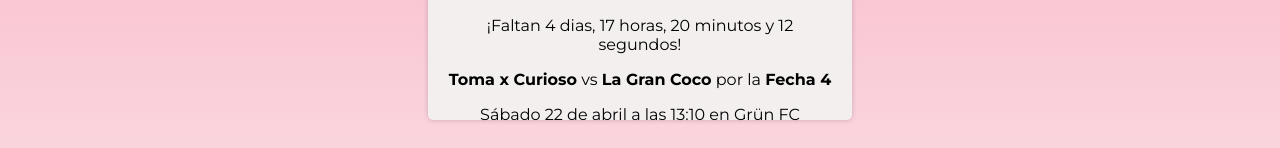
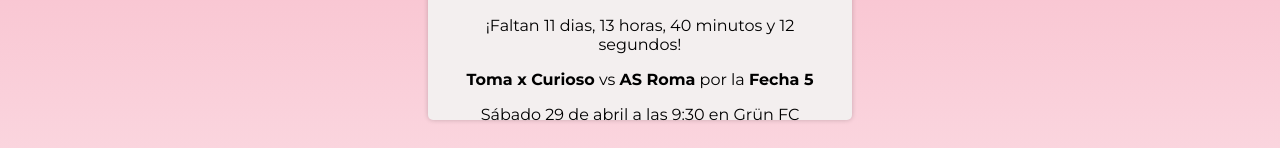
Before and after one commit to mauriciooubina/txc-web, a React (Create React App) app: page / in a window 1280 px wide. Shown: the part 197-345 px from the top of the page. Built offline with nearby package versions, Linux system fonts and the light colour scheme.

Commit message:
update next match

```diff
--- a/src/components/Countdown.js
+++ b/src/components/Countdown.js
@@ -1,7 +1,7 @@
 import React, { useState } from "react";
 import fechas from "../data/fechas.json";
 
-var nroFecha = 4;
+var nroFecha = 5;
 
 export const Countdown = () => {
   const [dias, setDias] = useState(0);
@@ -17,7 +17,6 @@
   setInterval(() => {
     const fechaHoy = new Date();
     const proxFecha = new Date(fechaActual.dia);
-    if (fechaHoy > proxFecha) nroFecha += 1;
     const falta = proxFecha - fechaHoy;
     const dias = Math.floor(falta / (1000 * 60 * 60 * 24));
     const horas = Math.floor(
--- a/src/data/fechas.json
+++ b/src/data/fechas.json
@@ -22,16 +22,16 @@
     {
         "fecha": 5,
         "rival":"AS Roma",
-        "dia":"2023-04-29T09:00:00"
+        "dia":"2023-04-29T09:30:00"
     },
     {
         "fecha": 6,
         "rival":"La Naranja de Juli",
-        "dia":"2023-05-06T09:00:00"
+        "dia":"2023-05-06T09:30:00"
     },
     {
         "fecha": 7,
         "rival":"Fecha libre",
-        "dia":"2023-05-13T09:00:00"
+        "dia":"2023-05-13T09:30:00"
     }
 ]
```
